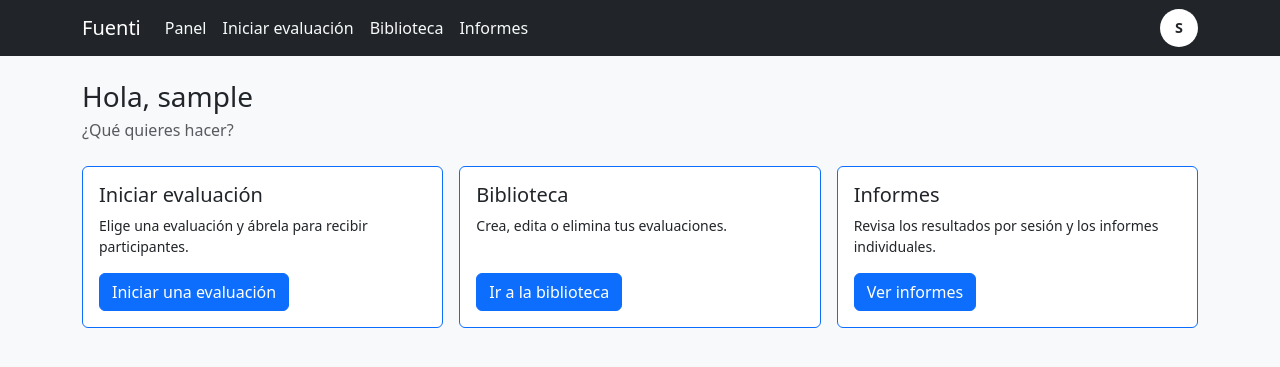
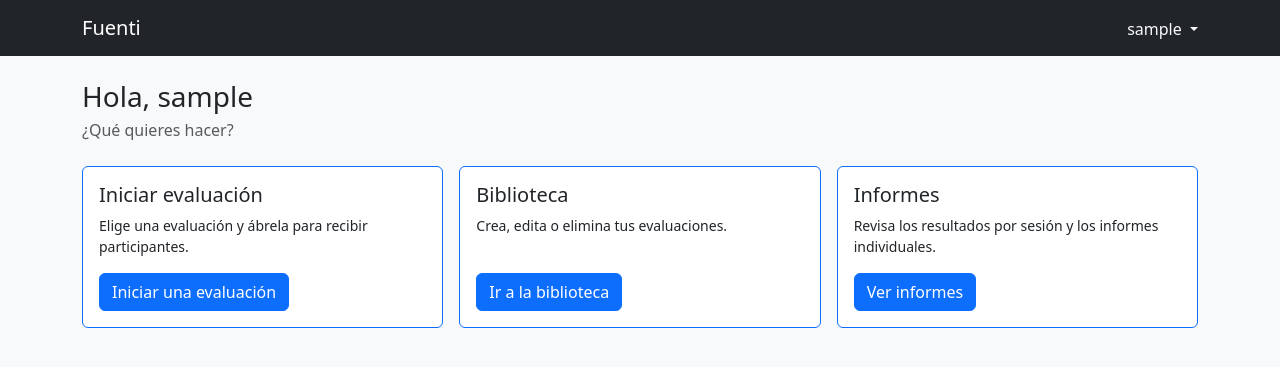
Before and after one commit to rm-2526/fuenti, a Flask app: page /dashboard in a window 1280 px wide. Shown: the top 367 px of the page. Run offline with Flask 3, Linux system fonts and the light colour scheme; the visitor is signed in with stand-in values (Sample User, id 1).

Commit message:
Mejora Navbar

```diff
--- a/app/templates/base.html
+++ b/app/templates/base.html
@@ -5,51 +5,21 @@
   <meta name="viewport" content="width=device-width, initial-scale=1">
   <title>{% block title %}Fuenti{% endblock %}</title>
   <link href="https://cdn.jsdelivr.net/npm/bootstrap@5.3.3/dist/css/bootstrap.min.css" rel="stylesheet">
-  <style>
-    /* Avatar circular con las iniciales del facilitador en el navbar. */
-    .avatar-iniciales {
-      display: inline-flex;
-      align-items: center;
-      justify-content: center;
-      width: 38px;
-      height: 38px;
-      border-radius: 50%;
-      background: #fff;
-      color: #212529;
-      font-weight: 600;
-      font-size: .9rem;
-      line-height: 1;
-    }
-  </style>
 </head>
 <body class="bg-light">
-  <nav class="navbar navbar-expand-lg navbar-dark bg-dark">
+  {# Navbar minimalista: el logo lleva al Panel (que es el menú principal)
+     y a la derecha, un desplegable con el primer nombre del facilitador.
+     Al abrirlo se ve el nombre completo, el correo y "Cerrar sesión". #}
+  <nav class="navbar navbar-dark bg-dark">
     <div class="container">
       <a class="navbar-brand" href="{{ url_for('dashboard') if current_user.is_authenticated else url_for('index') }}">Fuenti</a>
-      <button class="navbar-toggler" type="button" data-bs-toggle="collapse"
-              data-bs-target="#navbarPrincipal" aria-controls="navbarPrincipal"
-              aria-expanded="false" aria-label="Alternar navegación">
-        <span class="navbar-toggler-icon"></span>
-      </button>
-      <div class="collapse navbar-collapse" id="navbarPrincipal">
       {% if current_user.is_authenticated %}
-          {% set _partes = current_user.nombre.split() %}
-          {% set _iniciales = ((_partes[0][0] if _partes else "") ~ (_partes[-1][0] if _partes|length > 1 else "")) | upper %}
-          <ul class="navbar-nav me-auto">
-            <li class="nav-item"><a class="nav-link text-light" href="{{ url_for('dashboard') }}">Panel</a></li>
-            <li class="nav-item"><a class="nav-link text-light" href="{{ url_for('evaluaciones.iniciar') }}">Iniciar evaluación</a></li>
-            <li class="nav-item"><a class="nav-link text-light" href="{{ url_for('evaluaciones.listado') }}">Biblioteca</a></li>
-            <li class="nav-item"><a class="nav-link text-light" href="{{ url_for('evaluaciones.informes') }}">Informes</a></li>
-            {% if current_user.es_admin %}
-            <li class="nav-item"><a class="nav-link text-light" href="{{ url_for('admin.facilitadores') }}">Facilitadores</a></li>
-            {% endif %}
-          </ul>
-          <ul class="navbar-nav">
-            <li class="nav-item dropdown">
-              <button class="btn btn-link p-0 border-0" type="button"
-                      data-bs-toggle="dropdown" aria-expanded="false"
+        {% set _primer_nombre = current_user.nombre.split()[0] if current_user.nombre and current_user.nombre.split() else current_user.nombre %}
+        <div class="dropdown">
+          <button class="btn btn-link text-light text-decoration-none dropdown-toggle p-0 border-0"
+                  type="button" data-bs-toggle="dropdown" aria-expanded="false"
                   aria-label="Menú de {{ current_user.nombre }}">
-                <span class="avatar-iniciales">{{ _iniciales }}</span>
+            {{ _primer_nombre }}
           </button>
           <ul class="dropdown-menu dropdown-menu-end">
             <li class="dropdown-header">
@@ -59,14 +29,10 @@
             <li><hr class="dropdown-divider"></li>
             <li><a class="dropdown-item" href="{{ url_for('auth.logout') }}">Cerrar sesión</a></li>
           </ul>
-            </li>
-          </ul>
+        </div>
       {% else %}
-          <div class="navbar-nav ms-auto">
         <a class="btn btn-outline-light btn-sm" href="{{ url_for('auth.login') }}">Iniciar sesión</a>
-          </div>
       {% endif %}
-      </div>
     </div>
   </nav>
 
--- a/app/templates/dashboard.html
+++ b/app/templates/dashboard.html
@@ -52,5 +52,26 @@
       </div>
     </div>
   </div>
+
+  {# Facilitadores: solo para administradores. Antes vivía en el navbar;
+     al limpiarlo, esta tarjeta es ahora la única vía al panel de admin,
+     así que es importante conservarla. #}
+  {% if current_user.es_admin %}
+  <!-- Facilitadores (solo admin) -->
+  <div class="col-12 col-md-4">
+    <div class="card h-100 border-primary">
+      <div class="card-body d-flex flex-column">
+        <h2 class="h5">Facilitadores</h2>
+        <p class="small flex-grow-1">
+          Administra las cuentas: crear, editar y activar o desactivar facilitadores.
+        </p>
+        <a href="{{ url_for('admin.facilitadores') }}"
+           class="btn btn-primary align-self-start">
+          Gestionar facilitadores
+        </a>
+      </div>
+    </div>
+  </div>
+  {% endif %}
 </div>
 {% endblock %}
```
Lines whose indentation alone changed are shown as unchanged.
